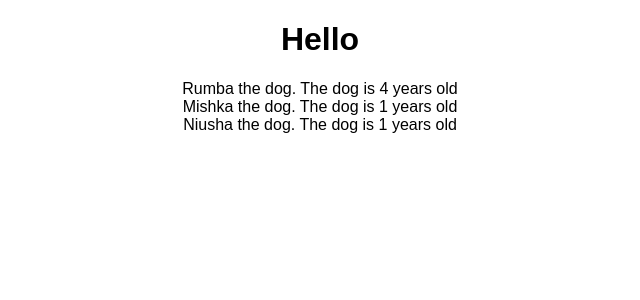
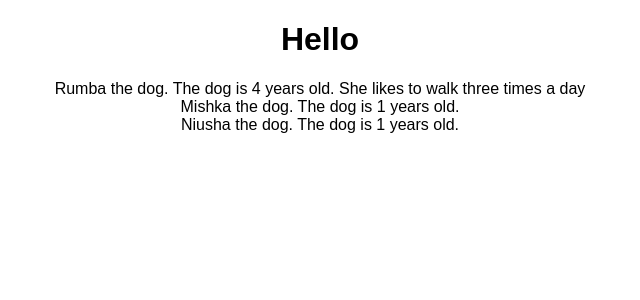
Before and after one commit to iftemplar/react-complete-guide, a React (Create React App) app: page / in a window 1280 px wide. Shown: the top 300 px of the page, without its empty margins (320-960 px from the left). Built offline with nearby package versions, Linux system fonts and the light colour scheme.

Commit message:
Children property

```diff
--- a/src/App.js
+++ b/src/App.js
@@ -7,7 +7,7 @@ class App extends Component {
     return (
       <div className="App">
         <h1>Hello</h1>
-        <Dog name='Rumba' age='4' />
+        <Dog name='Rumba' age='4'>She likes to walk three times a day</Dog>
         <Dog name='Mishka' age='1' />
         <Dog name='Niusha' age='1' />
       </div>
--- a/src/Dog/Dog.js
+++ b/src/Dog/Dog.js
@@ -1,7 +1,11 @@
 import React from 'react';
 
 const Dog = (props) => {
-return <div>{props.name} the dog. The dog is {props.age} years old</div>
+return (
+    <section>
+        <div>{props.name} the dog. The dog is {props.age} years old. <span>{props.children}</span></div>
+    </section>
+    )
 }
 
 export default Dog;
```
